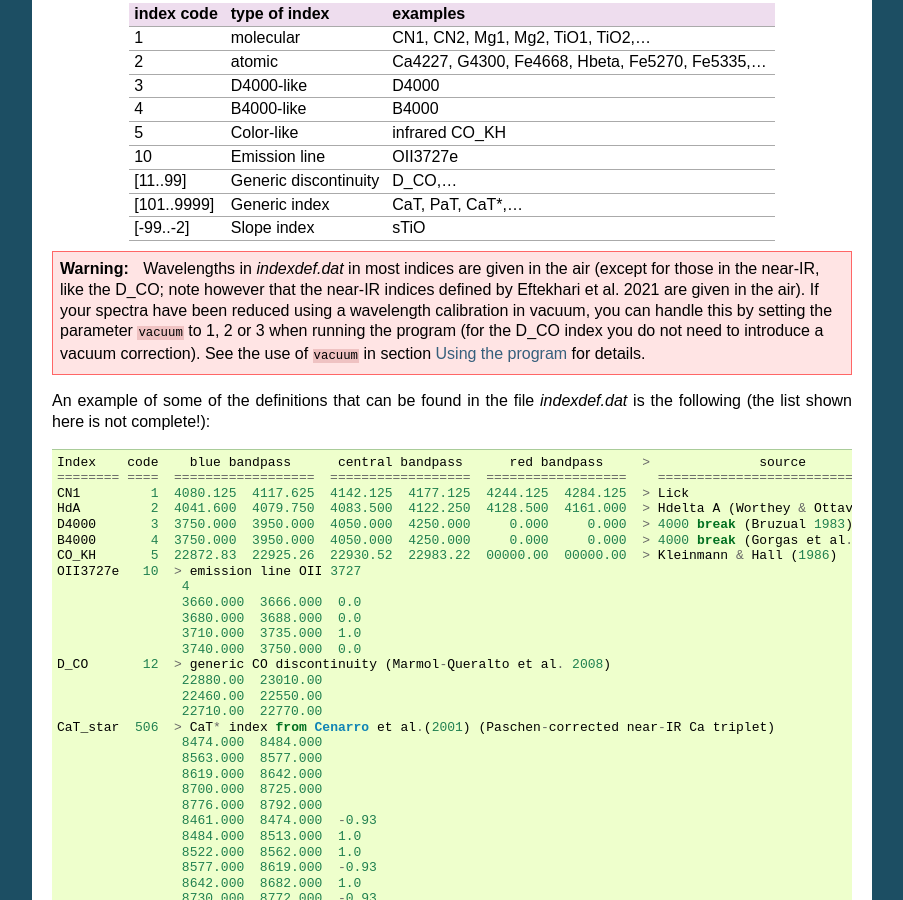
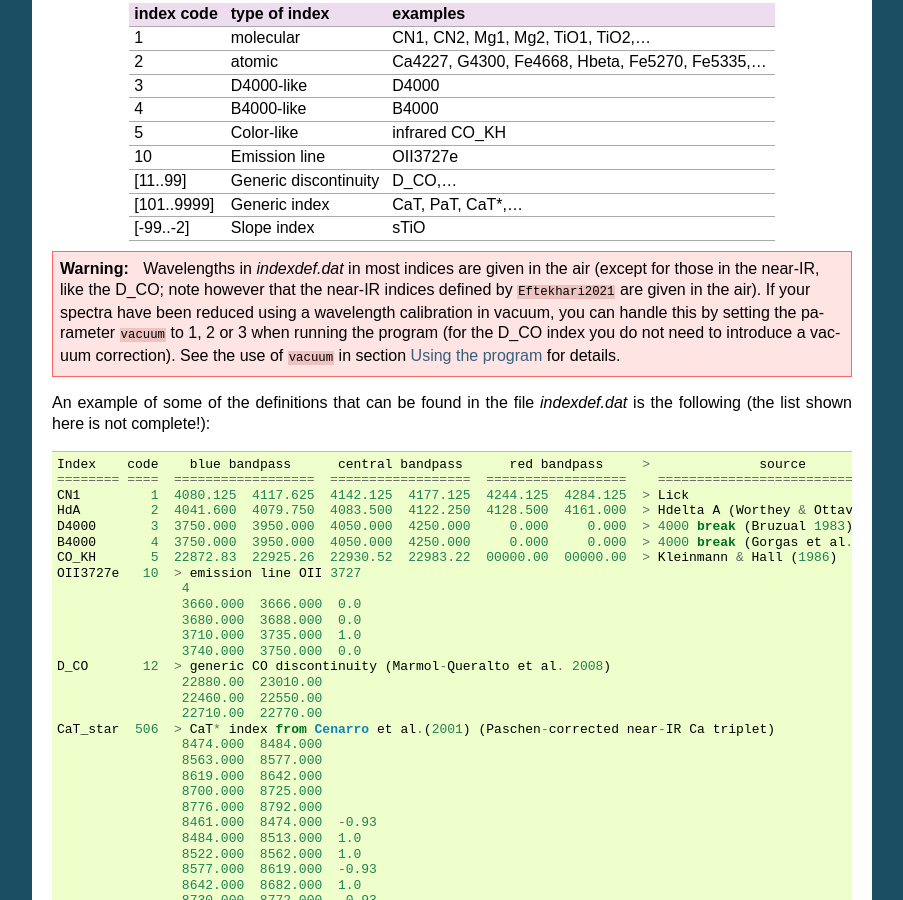
Before and after one commit to nicocardiel/indexf, a Sphinx documentation site: the page built from docs/description.rst, in a window 1280 px wide and 900 px high, scrolled down 870 px. Shown: the whole window, without its empty margins (198-1101 px from the left). Built offline with Sphinx 7.4.7, drawn with Linux system fonts in a browser that asks for light colours; formulas are drawn with MathJax 3; cross-references to code outside the pages are shown as plain code; some of the changed lines change nothing that is shown.

Commit message:
Fix reference format

```diff
--- a/docs/description.rst
+++ b/docs/description.rst
@@ -83,7 +83,7 @@ in this column is the following:
 
    Wavelengths in *indexdef.dat* in most indices are given in the air (except
    for those in the near-IR, like the D_CO; note however that the near-IR
-   indices defined by Eftekhari et al. 2021 are given in the air).
+   indices defined by :cite:`Eftekhari2021` are given in the air).
    If your spectra have
    been reduced using a wavelength calibration in vacuum, you can handle this
    by setting the parameter ``vacuum`` to 1, 2 or 3 when running the program
--- a/docs/references.bib
+++ b/docs/references.bib
@@ -183,10 +183,10 @@ archivePrefix = "arXiv",
   adsnote = {Provided by the SAO/NASA Astrophysics Data System}
 }
 
-@ARTICLE{2021MNRAS.504.2190E,
-       author = {{Eftekhari}, Elham and {Vazdekis}, Alexandre and {La Barbera}, Francesco},
+@ARTICLE{Eftekhari2021,
+       author = {{Eftekhari}, Elham and others},
         title = "{Fingerprints of stellar populations in the near-infrared: an optimized set of spectral indices in the JHK bands}",
-      journal = {\mnras},
+      journal = {MNRAS},
      keywords = {galaxies: stellar content, infrared: galaxies, Astrophysics - Astrophysics of Galaxies},
          year = 2021,
         month = jun,
```
